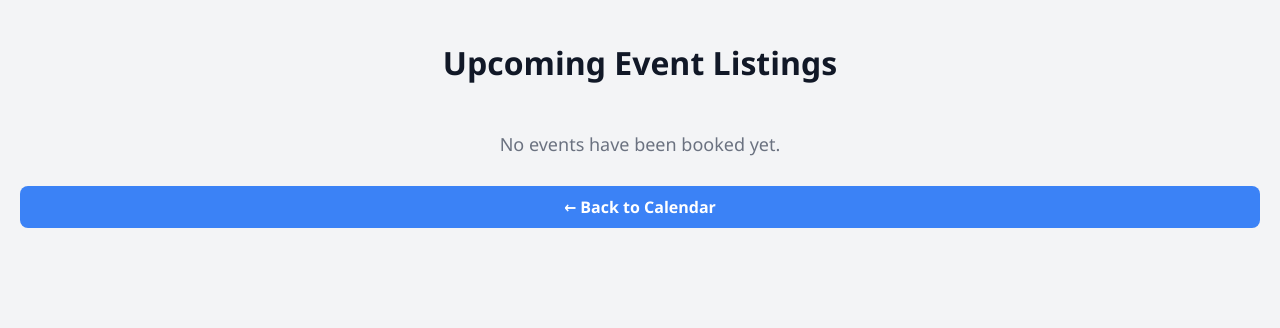
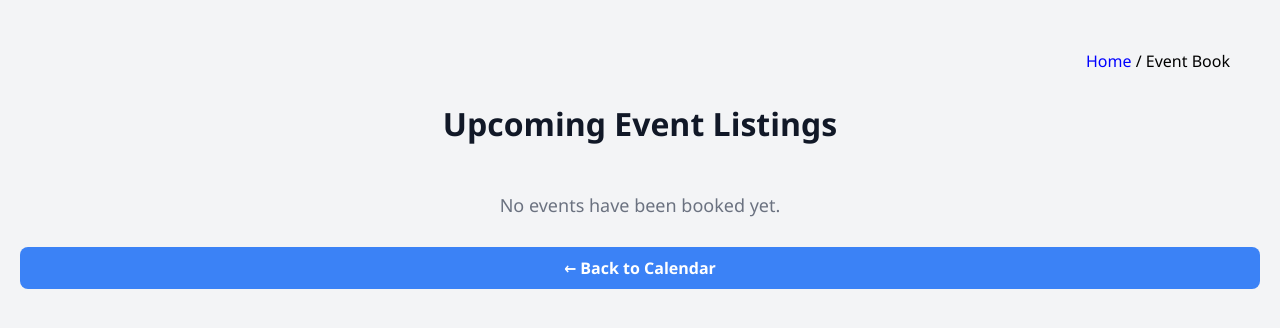
Before and after one commit to gayatriPatil-27/EventBooking, a plain HTML site: page event_list.html in a window 1280 px wide. Drawn offline with Linux system fonts and the light colour scheme.

Commit message:
Add files via upload

```diff
--- a/event_list.html
+++ b/event_list.html
@@ -74,6 +74,9 @@
   </style>
 </head>
 <body>
+    <div style="text-align: right; margin: 30px 30px;">
+        <a href="index.html" style="text-decoration: none; color: blue;">Home</a> / Event Book
+      </div>
   <h1>Upcoming Event Listings</h1>
 
   <div class="card-container" id="eventList"></div>
```
Also changed, not shown: bookEvent.html (+5 -0 lines), index.html (+1 -2 lines).
